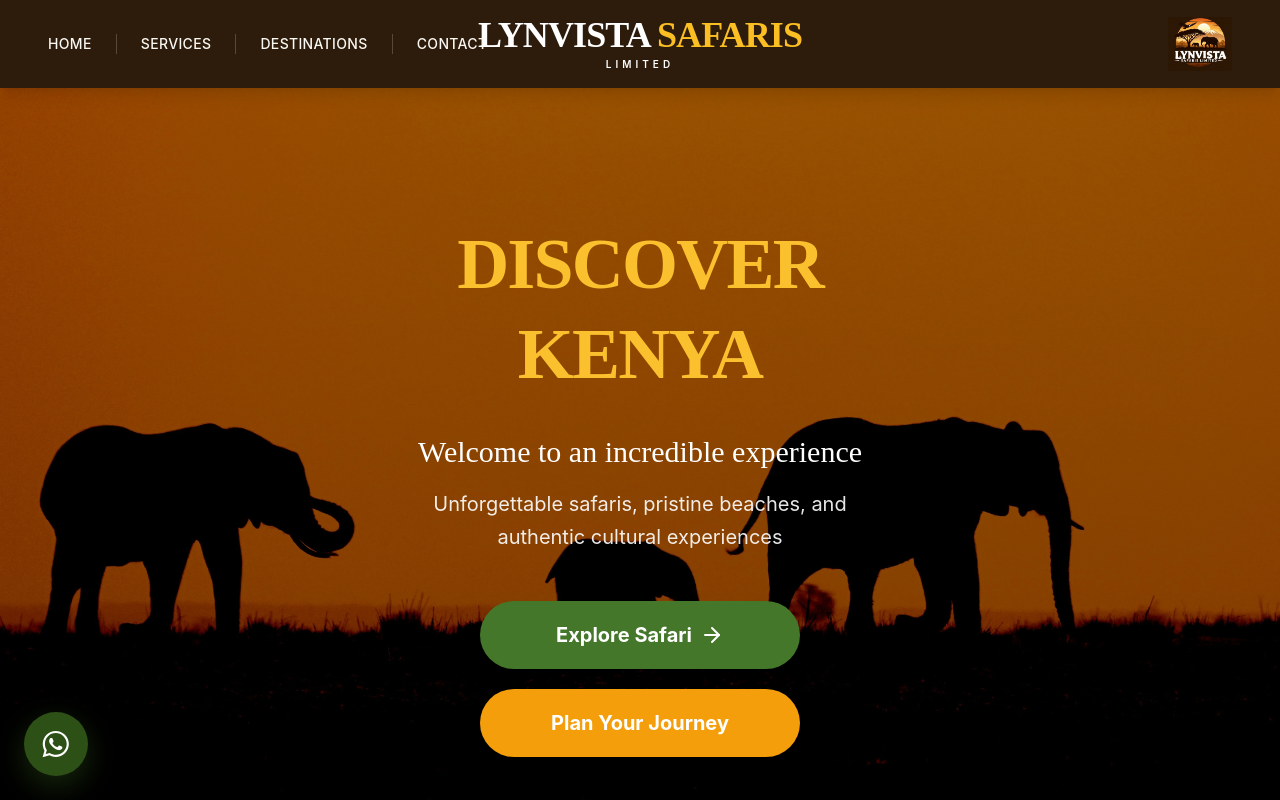
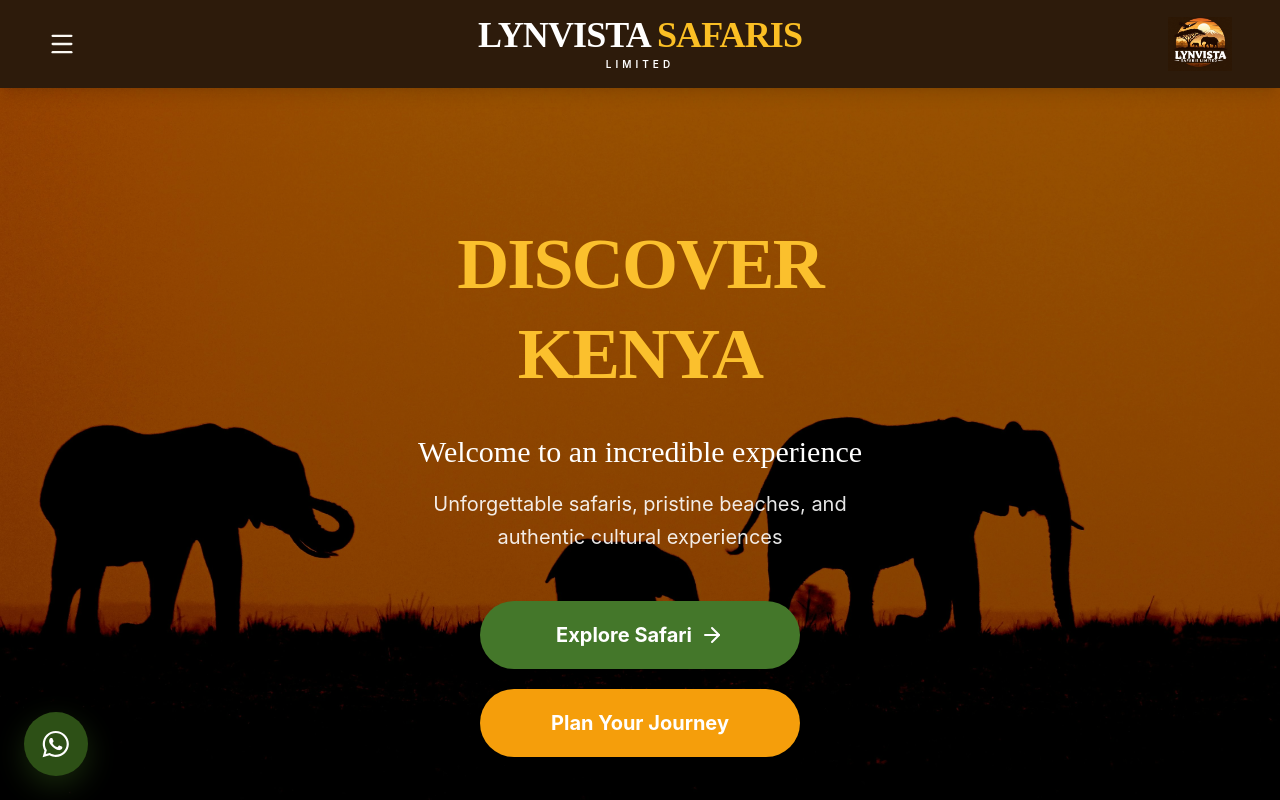
Before and after one commit to madoyakimberley/lynvista-safaris, a Next.js app: page / in a window 1280 px wide. Shown: the top 800 px of the page. Built offline with nearby package versions, Linux system fonts and the light colour scheme.

Commit message:
Nav Menu Fix

```diff
--- a/src/app/_components/headers/main-nav.jsx
+++ b/src/app/_components/headers/main-nav.jsx
@@ -41,35 +41,21 @@
       `}
     >
       <div className="container mx-auto flex justify-between items-center">
-        {/* LEFT */}
-        <div className="flex items-center z-10 xl:w-1/3">
+        {/* LEFT: Now contains the universal toggle */}
+        <div className="flex items-center z-10 w-1/3">
           <button
-            className="xl:hidden p-2 -ml-2 hover:bg-white/10 rounded-full transition-colors"
+            className="p-2 -ml-2 hover:bg-white/10 rounded-full transition-colors"
             onClick={() => setOpen(!open)}
             aria-label="Toggle Menu"
           >
             {open ? <X size={28} /> : <Menu size={28} />}
           </button>
 
-          <nav className="hidden xl:flex items-center gap-6 font-medium text-sm tracking-wide">
-            {navLinks.map((link, index) => (
-              <div key={link.href} className="flex items-center gap-6">
-                <a
-                  href={link.href}
-                  className="uppercase relative hover:text-[#fbbf24] transition-colors after:content-[''] after:absolute after:left-0 after:-bottom-1 after:h-0.5 after:w-0 after:bg-[#fbbf24] after:transition-all hover:after:w-full"
-                >
-                  {link.label}
-                </a>
-                {index !== navLinks.length - 1 && (
-                  <span className="w-px h-5 bg-white/20" />
-                )}
-              </div>
-            ))}
-          </nav>
+          {/* Desktop inline nav removed from here */}
         </div>
 
-        {/* CENTER */}
-        <div className="flex flex-col items-center justify-center xl:w-1/3">
+        {/* CENTER: Logo Text */}
+        <div className="flex flex-col items-center justify-center w-1/3">
           <div className="flex flex-col items-center">
             <h1 className="text-xl sm:text-2xl md:text-3xl xl:text-4xl tracking-tight leading-none whitespace-nowrap font-heading font-bold text-center">
               <span className="text-white">LYNVISTA</span>{" "}
@@ -81,8 +67,8 @@
           </div>
         </div>
 
-        {/* RIGHT */}
-        <div className="flex items-center justify-end z-10 xl:w-1/3">
+        {/* RIGHT: Image Logo */}
+        <div className="flex items-center justify-end z-10 w-1/3">
           <a
             href="/"
             className="h-12 w-12 md:h-16 md:w-16 flex items-center justify-center overflow-hidden hover:scale-110 transition-transform"
@@ -96,11 +82,15 @@
         </div>
       </div>
 
-      {/* MOBILE MENU */}
+      {/* DROPDOWN MENU: Now universal (removed xl:hidden) */}
       <div
-        className={`xl:hidden absolute left-0 right-0 top-full bg-[#2d1b0b] transition-all duration-500 ease-in-out rounded-b-3xl shadow-2xl border-t border-white/5 ${open ? "max-h-96 opacity-100 py-4 px-6" : "max-h-0 opacity-0 pointer-events-none"}`}
+        className={`absolute left-0 right-0 top-full bg-[#2d1b0b] transition-all duration-500 ease-in-out rounded-b-3xl shadow-2xl border-t border-white/5 ${
+          open
+            ? "max-h-96 opacity-100 py-4 px-6"
+            : "max-h-0 opacity-0 pointer-events-none"
+        }`}
       >
-        <div className="flex flex-col">
+        <div className="flex flex-col max-w-7xl mx-auto">
           {navLinks.map((link, index) => (
             <div key={link.label} className="w-full">
               <a
```
